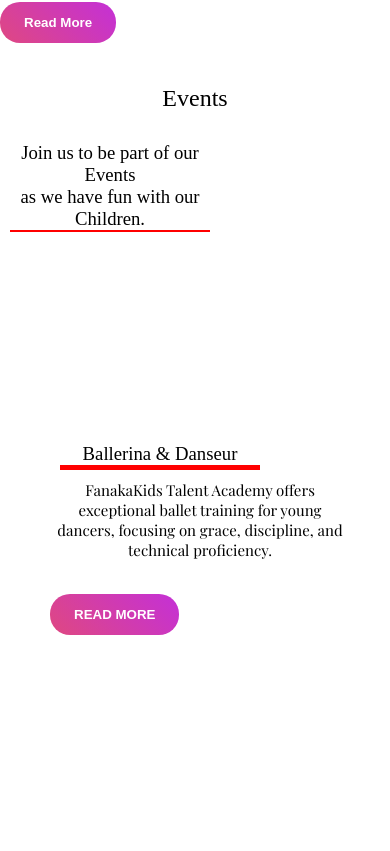
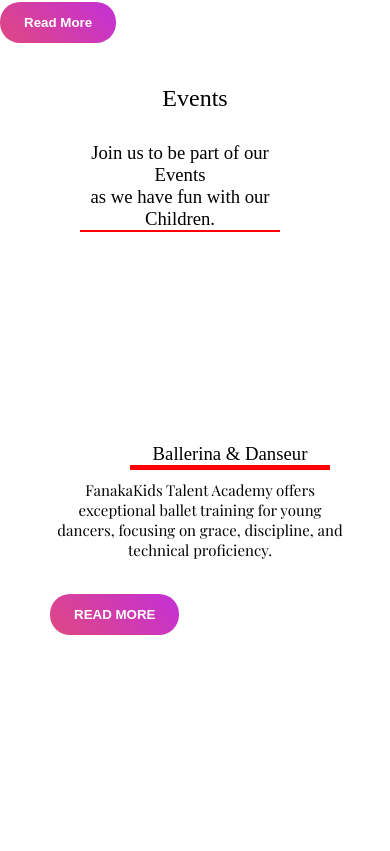
Before and after one commit to tobias-omondi/Fanakakids, a React (Create React App) app in the folder fanakakidstalents/: page / in a window 390 px wide. Shown: the part 1993-2844 px from the top of the page. Built offline with nearby package versions, Linux system fonts and the light colour scheme; a web font is replaced by a local one.

Commit message:
updated css style

```diff
--- a/fanakakidstalents/src/components/Event.css
+++ b/fanakakidstalents/src/components/Event.css
@@ -83,6 +83,7 @@
     .class-headings h3 {
         text-align: center;
         max-width: 400px;
+        margin-left: 5rem
     }
     .class-img p {
         max-width: 300px;
```
